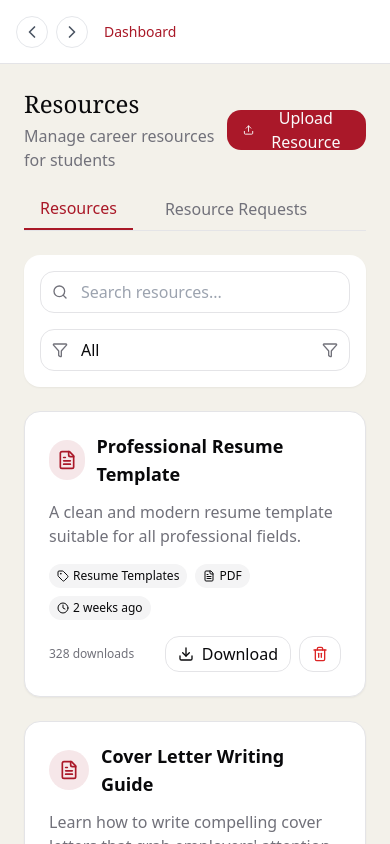
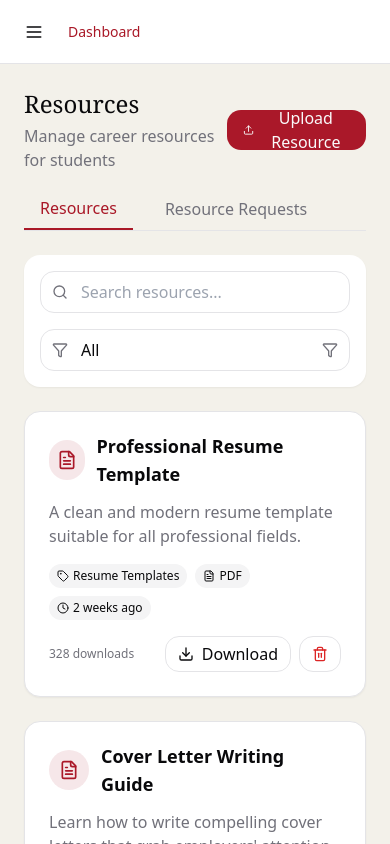
Before and after one commit to eddie-kay0462/SWE_Final_Project, a Next.js app: page /dashboard/admin/resources in a window 390 px wide. Shown: the top 844 px of the page. Built offline with nearby package versions, Linux system fonts and the light colour scheme.

Commit message:
Refactor layout components and configuration settings for improved responsiveness and organization. Updated DashboardLayout for better flex behavior, modified Navbar to include a mobile menu button, and adjusted Sidebar styles for consistency. Disabled CSS optimization in next.config.mjs.

```diff
--- a/components/layout/dashboard-layout.jsx
+++ b/components/layout/dashboard-layout.jsx
@@ -61,7 +61,7 @@ const DashboardLayout = ({ children, userRole }) => {
         </div>
       </div>
     }>
-      <div className="min-h-screen bg-[#f3f1ea] dark:bg-gray-900">
+      <div className="min-h-screen bg-[#f3f1ea] dark:bg-gray-900 flex">
         {/* Mobile sidebar backdrop */}
         {sidebarOpen && (
           <div className="fixed inset-0 z-40 bg-black/30 lg:hidden" onClick={() => setSidebarOpen(false)} />
@@ -69,7 +69,7 @@ const DashboardLayout = ({ children, userRole }) => {
 
         {/* Sidebar */}
         <aside
-          className={`fixed inset-y-0 left-0 z-50 w-64 transform transition-transform duration-200 ease-in-out lg:translate-x-0 ${
+          className={`fixed lg:sticky top-0 z-50 h-screen transition-transform duration-200 ease-in-out lg:translate-x-0 ${
             sidebarOpen ? "translate-x-0" : "-translate-x-full"
           }`}
         >
@@ -77,9 +77,9 @@ const DashboardLayout = ({ children, userRole }) => {
         </aside>
 
         {/* Main content */}
-        <div className="lg:pl-64">
+        <div className="flex-1 flex flex-col min-h-screen">
           <Navbar onMenuClick={() => setSidebarOpen(!sidebarOpen)} />
-          <main className="p-6 md:p-8">
+          <main className="flex-1 p-6 md:p-8 overflow-x-hidden">
             {children}
           </main>
         </div>
--- a/components/layout/navbar.jsx
+++ b/components/layout/navbar.jsx
@@ -2,7 +2,7 @@
 
 import React from "react";
 import { usePathname, useRouter } from "next/navigation";
-import { ChevronLeft, ChevronRight, Home } from "lucide-react";
+import { ChevronLeft, ChevronRight, Home, Menu } from "lucide-react";
 import {
   Breadcrumb,
   BreadcrumbItem,
@@ -44,7 +44,7 @@ const pathMap = {
   },
 };
 
-const Navbar = () => {
+const Navbar = ({ onMenuClick }) => {
   const pathname = usePathname();
   const router = useRouter();
 
@@ -77,25 +77,36 @@ const Navbar = () => {
   const breadcrumbPaths = getBreadcrumbPaths();
 
   return (
-    <div className="sticky top-0 z-30 flex h-16 w-full items-center justify-between border-b bg-white px-4 dark:border-gray-700 dark:bg-gray-800">
-      {/* Navigation Buttons */}
-      <div className="flex items-center gap-2">
+    <div className="sticky top-0 z-40 flex h-16 items-center gap-4 border-b bg-background px-4 md:px-6">
+      {/* Menu button for mobile */}
+      <button
+        onClick={onMenuClick}
+        className="inline-flex items-center justify-center rounded-md text-sm font-medium transition-colors hover:bg-accent hover:text-accent-foreground focus-visible:outline-none focus-visible:ring-1 focus-visible:ring-ring disabled:pointer-events-none disabled:opacity-50 md:hidden h-9 w-9"
+      >
+        <Menu className="h-5 w-5" />
+        <span className="sr-only">Toggle menu</span>
+      </button>
+
+      {/* Navigation buttons */}
+      <div className="hidden md:flex items-center gap-2">
         <button
           onClick={() => router.back()}
-          className="inline-flex h-8 w-8 items-center justify-center rounded-lg border border-gray-200 text-gray-600 hover:bg-gray-100 hover:text-gray-900 dark:border-gray-700 dark:text-gray-400 dark:hover:bg-gray-700 dark:hover:text-white"
+          className="inline-flex items-center justify-center rounded-md text-sm font-medium transition-colors hover:bg-accent hover:text-accent-foreground focus-visible:outline-none focus-visible:ring-1 focus-visible:ring-ring disabled:pointer-events-none disabled:opacity-50 h-9 w-9"
         >
           <ChevronLeft className="h-5 w-5" />
+          <span className="sr-only">Go back</span>
         </button>
         <button
           onClick={() => router.forward()}
-          className="inline-flex h-8 w-8 items-center justify-center rounded-lg border border-gray-200 text-gray-600 hover:bg-gray-100 hover:text-gray-900 dark:border-gray-700 dark:text-gray-400 dark:hover:bg-gray-700 dark:hover:text-white"
+          className="inline-flex items-center justify-center rounded-md text-sm font-medium transition-colors hover:bg-accent hover:text-accent-foreground focus-visible:outline-none focus-visible:ring-1 focus-visible:ring-ring disabled:pointer-events-none disabled:opacity-50 h-9 w-9"
         >
           <ChevronRight className="h-5 w-5" />
+          <span className="sr-only">Go forward</span>
         </button>
       </div>
 
       {/* Breadcrumbs */}
-      <div className="flex-1 px-4">
+      <div className="flex-1">
         <Breadcrumb>
           <BreadcrumbList>
             {breadcrumbPaths.map((item, index) => (
@@ -116,9 +127,6 @@ const Navbar = () => {
           </BreadcrumbList>
         </Breadcrumb>
       </div>
-
-      {/* Right side placeholder for potential actions */}
-      <div className="w-[88px]" />
     </div>
   );
 };
--- a/components/ui/sidebar.jsx
+++ b/components/ui/sidebar.jsx
@@ -66,17 +66,22 @@ export const DesktopSidebar = ({
     <>
       <motion.div
         className={cn(
-          "h-full px-4 py-4 hidden md:flex md:flex-col bg-neutral-100 dark:bg-neutral-800 w-[300px] shrink-0",
+          "h-screen sticky top-0 hidden md:flex md:flex-col bg-neutral-100 dark:bg-neutral-800 border-r border-neutral-200 dark:border-neutral-700",
           className
         )}
         animate={{
-          width: animate ? (open ? "300px" : "80px") : "300px",
+          width: animate ? (open ? "280px" : "80px") : "280px",
+        }}
+        initial={{
+          width: "280px"
         }}
         onMouseEnter={() => setOpen(true)}
         onMouseLeave={() => setOpen(false)}
         {...props}
       >
-        {children}
+        <div className="flex-1 overflow-y-auto px-4 py-4">
+          {children}
+        </div>
       </motion.div>
     </>
   );
@@ -92,7 +97,8 @@ export const MobileSidebar = ({
     <>
       <div
         className={cn(
-          "h-10 px-4 py-4 flex flex-row md:hidden items-center justify-between bg-neutral-100 dark:bg-neutral-800 w-full"
+          "sticky top-0 z-50 h-16 px-4 flex flex-row md:hidden items-center justify-between bg-neutral-100 dark:bg-neutral-800 border-b border-neutral-200 dark:border-neutral-700",
+          className
         )}
         {...props}
       >
@@ -113,17 +119,13 @@ export const MobileSidebar = ({
                 ease: "easeInOut",
               }}
               className={cn(
-                "fixed h-full w-full inset-0 bg-white dark:bg-neutral-900 p-10 z-[100] flex flex-col justify-between",
+                "fixed inset-0 top-16 bg-neutral-100 dark:bg-neutral-800 z-[100] flex flex-col",
                 className
               )}
             >
-              <div
-                className="absolute right-10 top-10 z-50 text-neutral-800 dark:text-neutral-200"
-                onClick={() => setOpen(!open)}
-              >
-                <IconX className="h-6 w-6" />
+              <div className="flex-1 overflow-y-auto px-4 py-4">
+                {children}
               </div>
-              {children}
             </motion.div>
           )}
         </AnimatePresence>
--- a/next.config.mjs
+++ b/next.config.mjs
@@ -27,16 +27,11 @@ const nextConfig = {
   reactStrictMode: true,
   swcMinify: true,
   experimental: {
-    optimizeCss: true,
+    // optimizeCss: true,
     optimizePackageImports: ['@supabase/ssr', '@supabase/supabase-js', 'framer-motion'],
-    serverActions: true,
   },
   // Enable static optimization
   staticPageGenerationTimeout: 60,
-  // Enable HTTP/2
-  http2: true,
-  // Enable compression
-  compress: true,
 };
 
 export default nextConfig;
```
